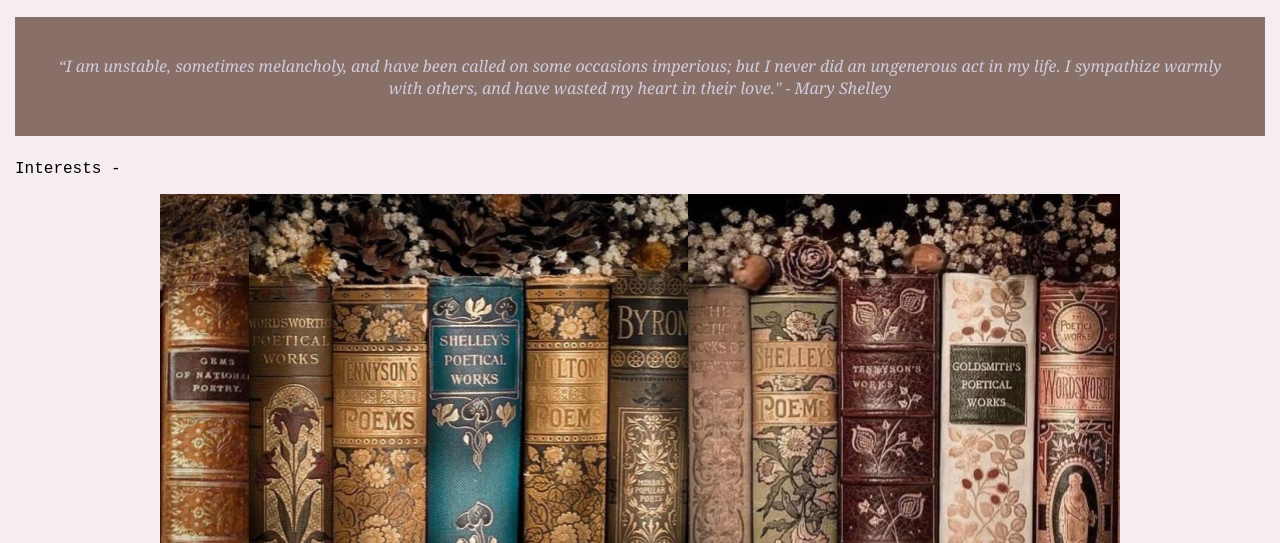
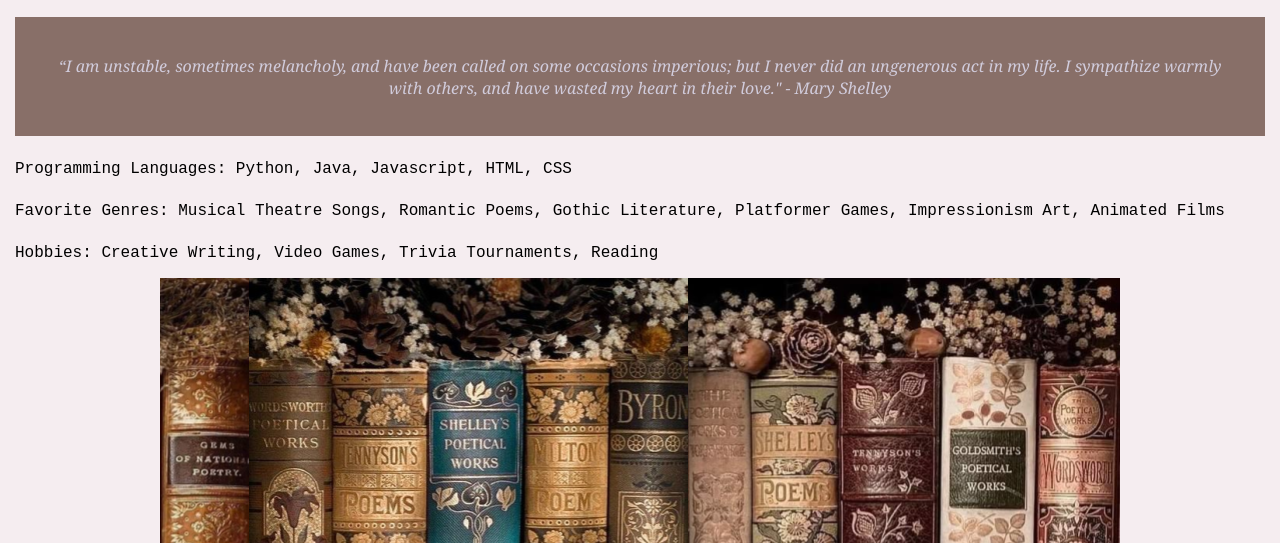
Before and after one commit to KateCheng26/portfolio, a plain HTML site: page about.html in a window 1280 px wide. Shown: the part 257-800 px from the top of the page. Drawn offline with Linux system fonts and the light colour scheme.

Commit message:
Update about.html

```diff
--- a/about.html
+++ b/about.html
@@ -46,7 +46,14 @@
             my heart in their love." - Mary Shelley</quote>
     </div>
 
-    <p>Interests - </p>
+    <p>Programming Languages: Python, Java, Javascript, HTML, CSS </p>
+    <p>Favorite Genres: Musical Theatre Songs, Romantic Poems,
+        Gothic Literature, Platformer Games, Impressionism Art,
+        Animated Films
+    </p>
+    <p>Hobbies: Creative Writing, Video Games, Trivia Tournaments,
+        Reading
+    </p>
 
     <img src="books.png" class="headimg">
 
```
